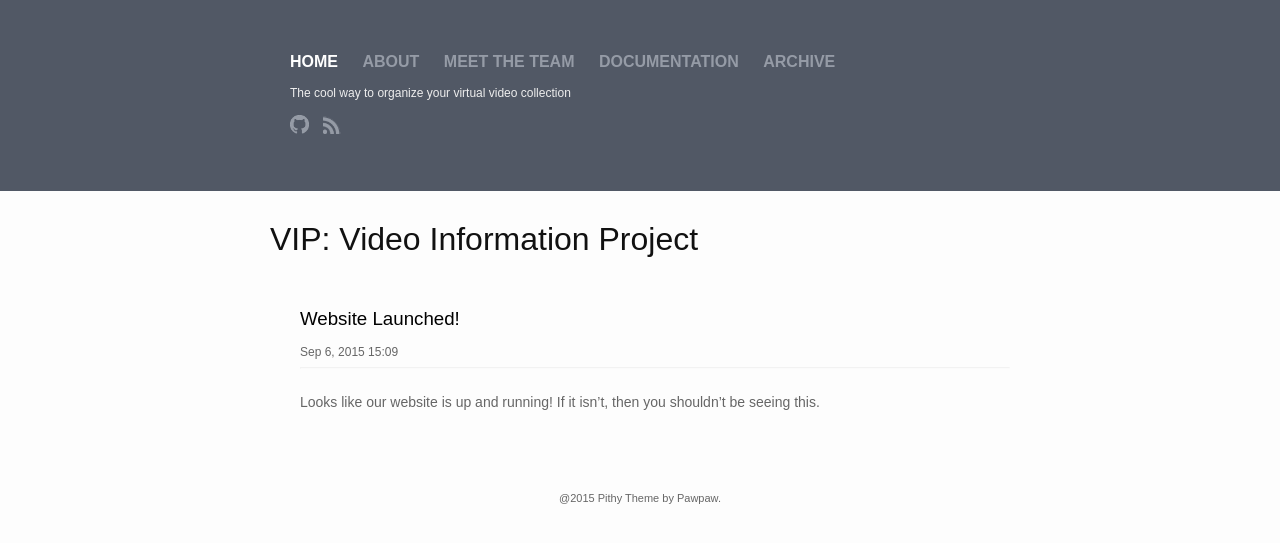
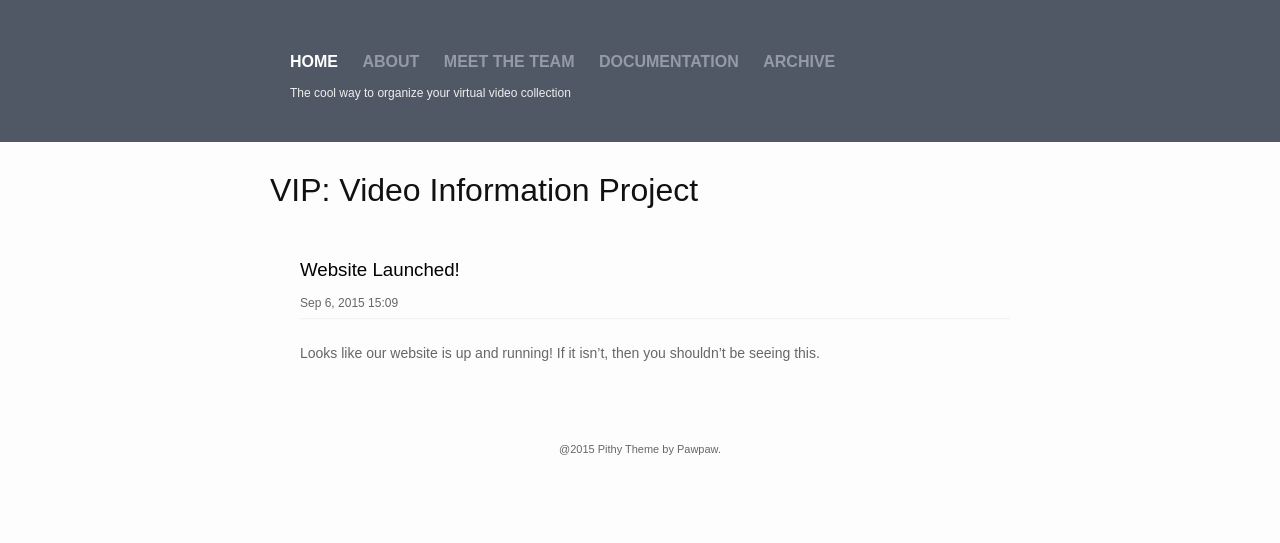
Before and after one commit to VolkertF/vip-project, a Jekyll site: the page built from index.html, in a window 1280 px wide. Shown: the top 543 px of the page. Built offline with Jekyll 4.4.1, drawn with Linux system fonts in a browser that asks for light colours.

Commit message:
Removed social links from header since they didn't work on non-mobile devices.

```diff
--- a/_includes/header.html
+++ b/_includes/header.html
@@ -59,17 +59,5 @@
 			{% endif %}
 		</div>
 		<div class="description"> {{ site.motto }} </div>
-		<ul class="social-links">
-			<li>
-				<a href="https://github.com/{{ site.github_username }}" title="Github">
-					<img width="19px" height="19px" src="{{ site.baseurl }}/images/github.png"/>
-				</a>
-			</li>
-			<li>
-				<a href="{{ site.baseurl }}/feed.xml" title="RSS">
-					<img width="19px" height="19px" src="{{ site.baseurl }}/images/rss.png"/>
-				</a>
-			</li>
-		</ul>
 	</div>
 </header>
```
Also changed, not shown: 7 other files.
